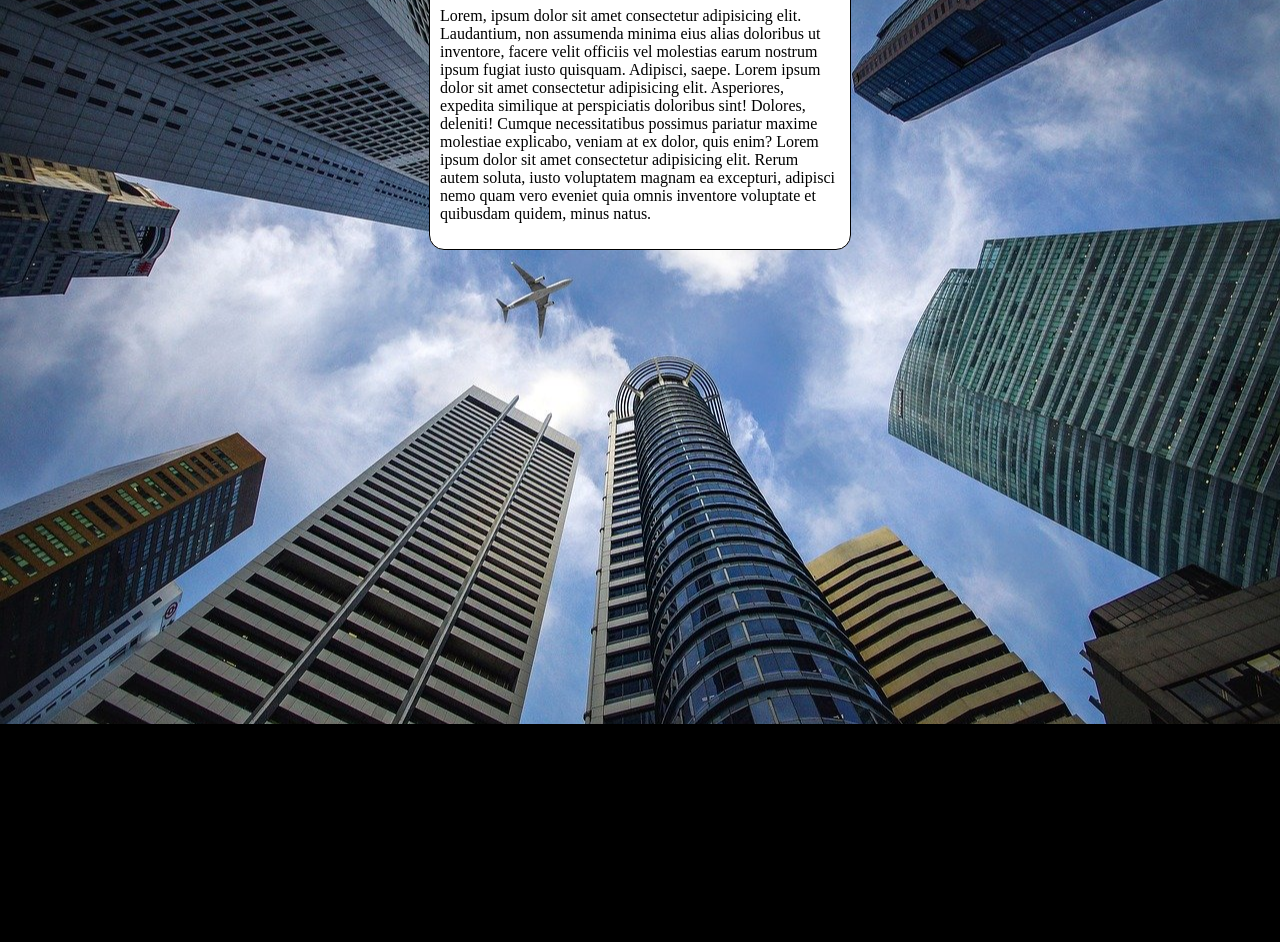
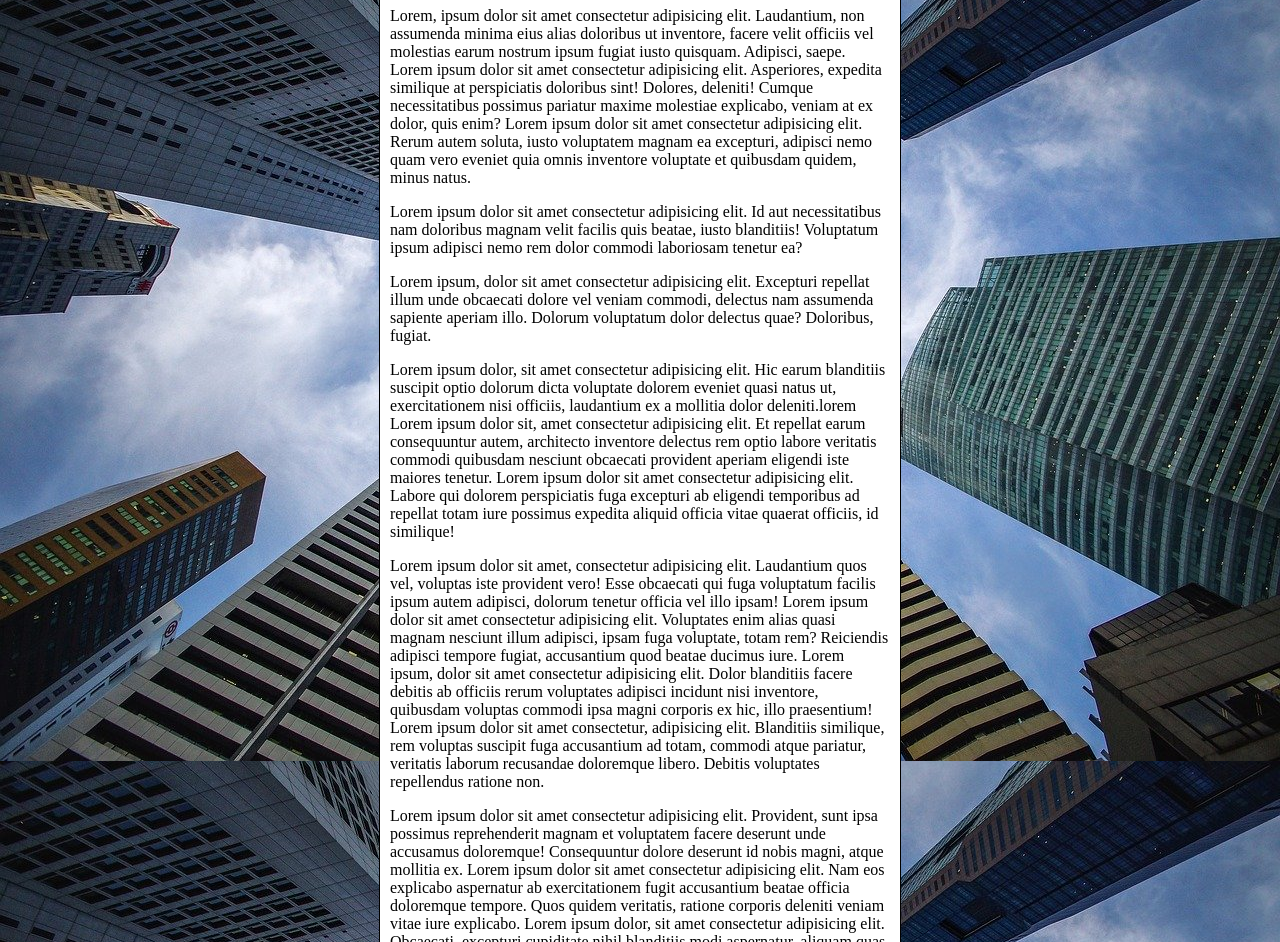
Before and after one commit to RosiestSloth/Estudos-de-html, a plain HTML site: page Exercícios/ex24/fundo006.html in a window 1280 px wide. Shown: the part 92-1034 px from the top of the page. Before the commit the page ends 816 px from the top, so only its background shows below. Drawn offline with Linux system fonts and the light colour scheme.

Commit message:
Background-attachment e shorthand
Aqui, aprendo a utilizar o background-attachment, e também a shorthand do background:;

```diff
--- a/Exercícios/ex24/fundo006.html
+++ b/Exercícios/ex24/fundo006.html
@@ -3,21 +3,29 @@
 <head>
     <meta charset="UTF-8">
     <meta name="viewport" content="width=device-width, initial-scale=1.0">
-    <title>Document</title>
+    <title>Fundo fixo de tela</title>
     <style>
         body {
             height: 100vh;
-            background-color: black;
+            /*background-color: black;
             background-image: url('imgs/wallpaper002.jpg');
             background-position: center center;
             background-repeat: no-repeat;
+            background-size: cover;
+            background-attachment: fixed;*/
+
+            /*Shorthand - Background
+                color > image > position > repeat > [size] > attachment
+            */
+
+            background: black url('imgs/wallpaper002.jpg') center center no-repeat fixed;
             background-size: cover;
         }
 
         main {
             background-color: white;
             padding: 10px;
-            width: 400px;
+            max-width: 500px;
             margin: auto;
             border: 1px solid black;
             border-radius: 15px;
@@ -34,6 +42,21 @@
             Lorem ipsum dolor sit amet consectetur adipisicing elit. Asperiores, expedita similique at perspiciatis doloribus sint! Dolores, deleniti! Cumque necessitatibus possimus pariatur maxime molestiae explicabo, veniam at ex dolor, quis enim?
             Lorem ipsum dolor sit amet consectetur adipisicing elit. Rerum autem soluta, iusto voluptatem magnam ea excepturi, adipisci nemo quam vero eveniet quia omnis inventore voluptate et quibusdam quidem, minus natus.
         </p>
+        <p>
+            Lorem ipsum dolor sit amet consectetur adipisicing elit. Id aut necessitatibus nam doloribus magnam velit facilis quis beatae, iusto blanditiis! Voluptatum ipsum adipisci nemo rem dolor commodi laboriosam tenetur ea?
+        </p>
+        <p>
+            Lorem ipsum, dolor sit amet consectetur adipisicing elit. Excepturi repellat illum unde obcaecati dolore vel veniam commodi, delectus nam assumenda sapiente aperiam illo. Dolorum voluptatum dolor delectus quae? Doloribus, fugiat.
+        </p>
+        <p>
+            Lorem ipsum dolor, sit amet consectetur adipisicing elit. Hic earum blanditiis suscipit optio dolorum dicta voluptate dolorem eveniet quasi natus ut, exercitationem nisi officiis, laudantium ex a mollitia dolor deleniti.lorem Lorem ipsum dolor sit, amet consectetur adipisicing elit. Et repellat earum consequuntur autem, architecto inventore delectus rem optio labore veritatis commodi quibusdam nesciunt obcaecati provident aperiam eligendi iste maiores tenetur. Lorem ipsum dolor sit amet consectetur adipisicing elit. Labore qui dolorem perspiciatis fuga excepturi ab eligendi temporibus ad repellat totam iure possimus expedita aliquid officia vitae quaerat officiis, id similique!
+        </p>
+        <p>
+            Lorem ipsum dolor sit amet, consectetur adipisicing elit. Laudantium quos vel, voluptas iste provident vero! Esse obcaecati qui fuga voluptatum facilis ipsum autem adipisci, dolorum tenetur officia vel illo ipsam! Lorem ipsum dolor sit amet consectetur adipisicing elit. Voluptates enim alias quasi magnam nesciunt illum adipisci, ipsam fuga voluptate, totam rem? Reiciendis adipisci tempore fugiat, accusantium quod beatae ducimus iure. Lorem ipsum, dolor sit amet consectetur adipisicing elit. Dolor blanditiis facere debitis ab officiis rerum voluptates adipisci incidunt nisi inventore, quibusdam voluptas commodi ipsa magni corporis ex hic, illo praesentium! Lorem ipsum dolor sit amet consectetur, adipisicing elit. Blanditiis similique, rem voluptas suscipit fuga accusantium ad totam, commodi atque pariatur, veritatis laborum recusandae doloremque libero. Debitis voluptates repellendus ratione non.
+        </p>
+        <p>
+            Lorem ipsum dolor sit amet consectetur adipisicing elit. Provident, sunt ipsa possimus reprehenderit magnam et voluptatem facere deserunt unde accusamus doloremque! Consequuntur dolore deserunt id nobis magni, atque mollitia ex. Lorem ipsum dolor sit amet consectetur adipisicing elit. Nam eos explicabo aspernatur ab exercitationem fugit accusantium beatae officia doloremque tempore. Quos quidem veritatis, ratione corporis deleniti veniam vitae iure explicabo. Lorem ipsum dolor, sit amet consectetur adipisicing elit. Obcaecati, excepturi cupiditate nihil blanditiis modi aspernatur, aliquam quas laboriosam corrupti explicabo fuga aliquid aperiam delectus. Obcaecati voluptatum perferendis ex enim veniam.
+        </p>
     </main>
 </body>
 </html>
```
